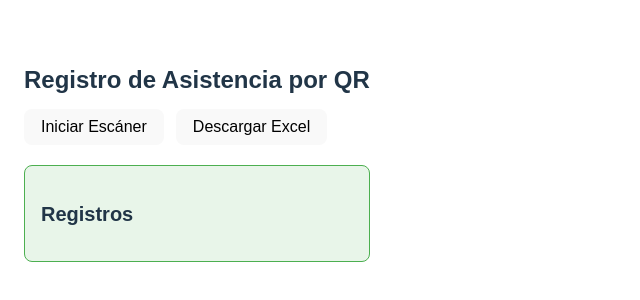
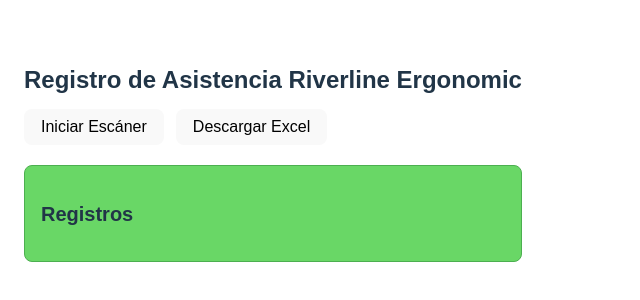
Before and after one commit to ComuInterna/qr-asistencia, a React (Vite) app: page / in a window 1280 px wide. Shown: the part 244-544 px from the top of the page, without its empty margins (0-640 px from the left). Built offline with nearby package versions, Linux system fonts and the light colour scheme.

Commit message:
Update App.jsx

```diff
--- a/src/App.jsx
+++ b/src/App.jsx
@@ -68,7 +68,7 @@
 
   return (
     <div style={{ padding: 24, maxWidth: 600, margin: "auto", fontFamily: "Arial, sans-serif" }}>
-      <h1 style={{ fontSize: 24, fontWeight: "bold", marginBottom: 16 }}>Registro de Asistencia por QR</h1>
+      <h1 style={{ fontSize: 24, fontWeight: "bold", marginBottom: 16 }}>Registro de Asistencia Riverline Ergonomic</h1>
       <button onClick={startScanner} disabled={isScanning} style={{ marginRight: 12, padding: "8px 16px" }}>
         {isScanning ? "Escaneando..." : "Iniciar Escáner"}
       </button>
@@ -78,7 +78,7 @@
 
       <div id="qr-reader" style={{ marginTop: 20, marginBottom: 20 }} />
 
-      <div style={{ border: "1px solid #4CAF50", borderRadius: 8, backgroundColor: "#E8F5E9", padding: 16 }}>
+      <div style={{ border: "1px solid #4CAF50", borderRadius: 8, backgroundColor: "#69d766", padding: 16 }}>
         <h2 style={{ fontSize: 20, fontWeight: "600", marginBottom: 12 }}>Registros</h2>
         <ul style={{ listStyle: "none", paddingLeft: 0 }}>
           {scannedData.map((data, index) => (
```
